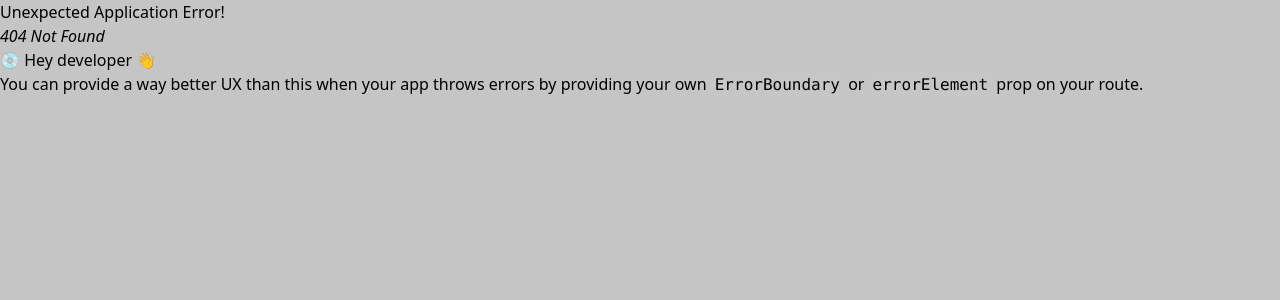
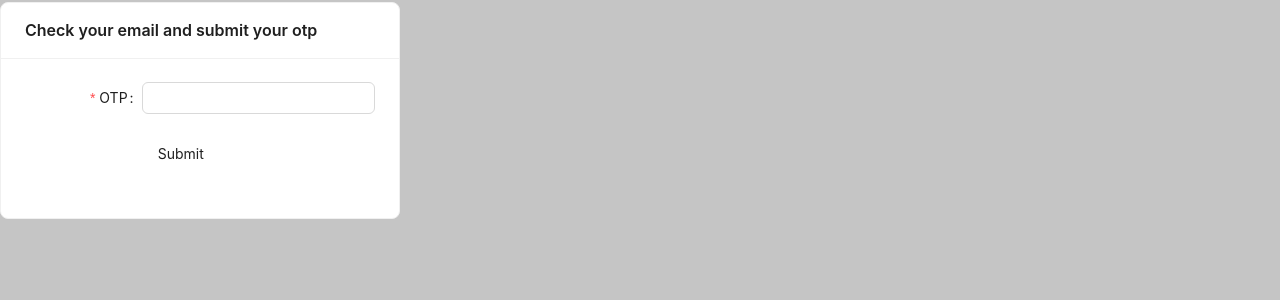
Before and after one commit to tushar-h789/eCommerce-frontend, a React (Vite) app: page /otp/1 in a window 1280 px wide. Before the commit this address had no page. Shown: the top 300 px of the page. Built offline with nearby package versions, Linux system fonts and the light colour scheme.

Commit message:
otp page design and work done

```diff
--- a/package.json
+++ b/package.json
@@ -17,7 +17,8 @@
     "react": "^18.2.0",
     "react-dom": "^18.2.0",
     "react-router-dom": "^6.22.0",
-    "sort-by": "^1.2.0"
+    "sort-by": "^1.2.0",
+    "sweetalert2": "^11.10.5"
   },
   "devDependencies": {
     "@types/react": "^18.2.43",
--- a/src/Router.jsx
+++ b/src/Router.jsx
@@ -3,6 +3,7 @@ import {
   createBrowserRouter,
 } from "react-router-dom";
 import Registration from "./pages/Registration";
+import Otp from "./pages/Otp";
 
 export const router = createBrowserRouter([
   {
@@ -18,5 +19,9 @@ export const router = createBrowserRouter([
   {
     path: 'registration',
     element: <Registration/>
+  },
+  {
+    path: '/otp/:email',
+    element: <Otp/>
   }
 ]);
--- a/src/pages/Login.jsx
+++ b/src/pages/Login.jsx
@@ -12,7 +12,7 @@ const Login = () => {
 
 
   return (
-    <div className="text-center my-[8%]  py-10">
+    <div className="text-center my-[5%]  py-10">
     <Space direction="vertical" size={16}>
       <Card
         title="Login"
--- /dev/null
+++ b/src/pages/Otp.jsx
@@ -0,0 +1,114 @@
+import { Card, Space, Button, Form, Input, Alert } from "antd";
+import axios from "axios";
+import { useState } from "react";
+import { useNavigate, useParams } from "react-router-dom";
+import Swal from "sweetalert2";
+
+
+const Otp = () => {
+    const {email} =  useParams()
+    const [errorMessage, setErrorMessage] = useState(null)
+    const navigate = useNavigate()
+
+    const onFinish = async (values) => {
+
+        const otpInfo = {
+            email: email,
+          otp: values.otp,
+        };
+        console.log(otpInfo);
+
+        try {
+          const response = await axios.post("http://localhost:7000/api/v1/auth/otpverify", otpInfo);
+
+          console.log(response);
+
+          // Check if the response contains an error message
+          if (response.status === 400 && response.data === "OTP does not match") {
+            setErrorMessage("Email already exists. Please use a different email.");
+          } else {
+            // Reset the error message if the registration is successful
+            Swal.fire({
+              position: "top-end",
+              icon: "success",
+              title: "OTP verify successful!",
+              showConfirmButton: false,
+              timer: 1500,
+            });
+            setErrorMessage(null);
+            // Redirect to a different page or provide feedback
+            navigate('/');
+          }
+        } catch (error) {
+          console.error("Error creating user or sending email", error);
+          setErrorMessage("OTP dose not valid. Please submit valid otp");
+        }
+      };
+      const onFinishFailed = (errorInfo) => {
+        console.log("Failed:", errorInfo);
+      };
+
+  return (
+    <div className="text-center my-[5%]  py-10">
+    <Space direction="vertical" size={16}>
+      <Card
+        title="Check your email and submit your otp"
+        style={{
+          width: 400,
+        }}
+      >
+
+          {/* from start */}
+      <Form
+        name="basic"
+        labelCol={{
+          span: 8,
+        }}
+        wrapperCol={{
+          span: 16,
+        }}
+        style={{
+          maxWidth: 600,
+        }}
+        initialValues={{
+          remember: true,
+        }}
+        onFinish={onFinish}
+        onFinishFailed={onFinishFailed}
+        autoComplete="off"
+      >
+        <Form.Item
+          label="OTP"
+          name="otp"
+          rules={[
+            {
+              required: true,
+              message: "Please input your otp!",
+            },
+          ]}
+        >
+          <Input />
+        </Form.Item>
+
+        <Form.Item
+          wrapperCol={{
+            offset: 8,
+            span: 16,
+          }}
+        >
+          <Button type="secondary" className="bg-orange-400" htmlType="submit">
+            Submit
+          </Button>
+        </Form.Item>
+      </Form>
+      {/* from end */}
+      {errorMessage && <Alert message={errorMessage} type="error" />}
+      </Card>
+
+    </Space>
+
+  </div>
+  )
+}
+
+export default Otp
--- a/src/pages/Registration.jsx
+++ b/src/pages/Registration.jsx
@@ -1,26 +1,59 @@
-import { Card, Space, Button, Checkbox, Form, Input } from "antd";
+import { Card, Space, Button, Form, Input, Alert } from "antd";
 import axios from "axios";
-import { Link } from "react-router-dom";
+import { useState } from "react";
+import { Link, useNavigate } from "react-router-dom";
+import Swal from "sweetalert2";
 
 const Registration = () => {
+  const [errorMessage, setErrorMessage] = useState(null);
+  const navigate = useNavigate();
+
   const onFinish = async (values) => {
     const userInfo = {
       name: values.name,
       email: values.email,
-            password: values.password
-        }
+      password: values.password,
+    };
+
+    try {
       console.log(userInfo);
 
-        const userData= await axios.post("http://localhost:8000/api/v1/auth/registration", userInfo)
-        console.log(userData);
+      const response = await axios.post("http://localhost:7000/api/v1/auth/registration", userInfo);
+      console.log(response);
 
+      // Check if the response contains an error message
+      if (response.status === 400 && response.data === "Email Already Exists") {
+        setErrorMessage("Email already exists. Please use a different email.");
+      } else {
+        // Reset the error message if the registration is successful
+        Swal.fire({
+          position: "top-end",
+          icon: "success",
+          title: "Registration successful!",
+          showConfirmButton: false,
+          timer: 1500,
+        });
+        setErrorMessage(null);
+        // Redirect to a different page or provide feedback
+        navigate(`/otp/${response.data.email}`);
+      }
+    } catch (error) {
+      console.error("Error creating user or sending email", error);
+
+      if (error.response && error.response.status === 400) {
+        setErrorMessage("Email already exists. Please use a different email.");
+      } else {
+        setErrorMessage("An error occurred. Please try again later.");
+      }
+    }
   };
+
   const onFinishFailed = (errorInfo) => {
     console.log("Failed:", errorInfo);
   };
 
   return (
-    <div className="text-center my-[7%] py-10">
+    <div className="text-center my-[4%] py-10">
       <Space direction="vertical" size={16}>
         <Card
           title="Registration"
@@ -28,8 +61,6 @@ const Registration = () => {
             width: 400,
           }}
         >
-
-            {/* from start */}
           <Form
             name="basic"
             labelCol={{
@@ -88,17 +119,6 @@ const Registration = () => {
             </Form.Item>
 
             <Form.Item
-            name="remember"
-            valuePropName="checked"
-            wrapperCol={{
-              offset: 8,
-              span: 16,
-            }}
-          >
-            <Checkbox>Remember me</Checkbox>
-          </Form.Item>
-
-          <Form.Item
               wrapperCol={{
                 offset: 8,
                 span: 16,
@@ -109,16 +129,21 @@ const Registration = () => {
               </Button>
             </Form.Item>
           </Form>
-        {/* from end */}
+
+          {errorMessage && <Alert message={errorMessage} type="error" />}
+
           <div className="my-4">
-        <p>Already have an account? Please <span className="text-blue-500 font-bold"><Link to='/'>Login</Link></span></p>
+            <p>
+              Already have an account? Please{" "}
+              <span className="text-blue-500 font-bold">
+                <Link to="/">Login</Link>
+              </span>
+            </p>
           </div>
         </Card>
+      </Space>
+    </div>
+  );
+};
 
-      </Space>
-
-    </div>
-  )
-}
-
-export default Registration
+export default Registration;
```
Also changed, not shown: 1 other file (tests, documents, lock files or other folders). Lines whose indentation alone changed are shown as unchanged.
